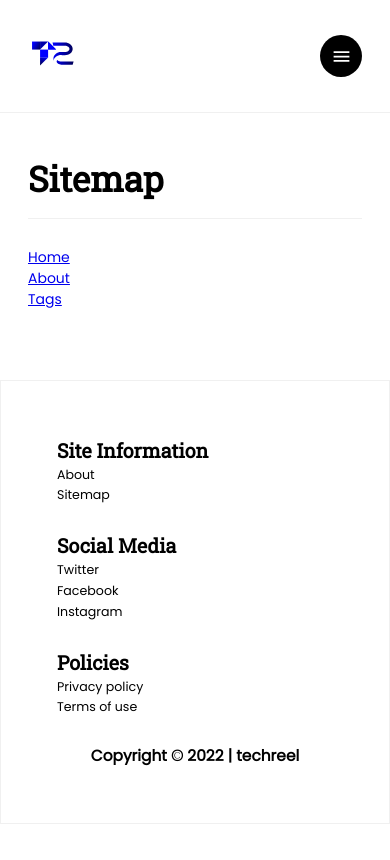
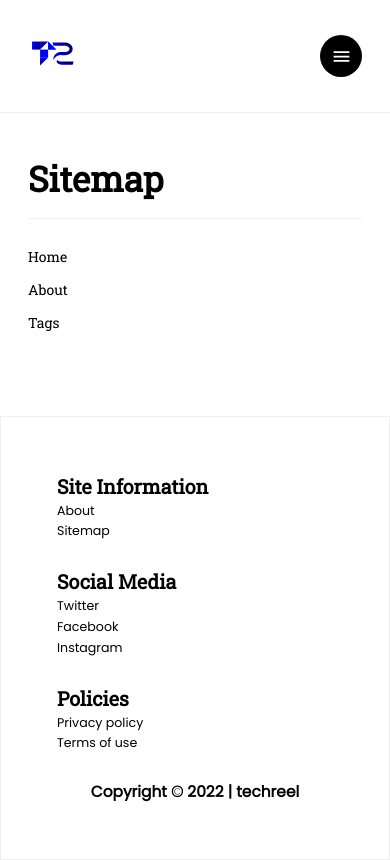
Before and after one commit to iyosayi0x/Techreel, a React (Vite) app in the folder techreel-frontend/: page /sitemap in a window 390 px wide. Built offline with nearby package versions, Linux system fonts and the light colour scheme; no server answers.

Commit message:
Updated ui styling

```diff
--- a/techreel-frontend/src/assets/index.css
+++ b/techreel-frontend/src/assets/index.css
@@ -810,11 +810,13 @@ html {
 /*
     For both about and sitemap page
 */
-.about, .sitemap {
+.about,
+.sitemap {
   padding: 1rem 2rem;
 }
 
-.about_header, .sitemap_header {
+.about_header,
+.sitemap_header {
   font-family: "Roboto Slab", serif;
   font-weight: bolder;
   margin: 2rem 0;
@@ -869,6 +871,87 @@ html {
 /*
     For only the sitemap page
 */
+.sitemap .sitemap_link_shell {
+  margin: 1rem 0;
+  font-family: "Roboto Slab", serif;
+}
+
+.sitemap .sitemap_link_shell a {
+  -webkit-text-decoration: None;
+          text-decoration: None;
+  color: black;
+  font-size: 1rem;
+}
+
+.sitemap .sitemap_link_shell a:hover {
+  color: #0026ff;
+}
+
+.sitemap .sitemap_page_name {
+  font-size: 1.3rem;
+  font-family: "Roboto Slab", serif;
+  font-weight: bolder;
+  border-bottom: 1px solid #f0f0f0;
+  padding: 1rem .2rem;
+}
+
+.sitemap .sitemap_container {
+  display: -webkit-box;
+  display: -ms-flexbox;
+  display: flex;
+  -webkit-box-pack: justify;
+      -ms-flex-pack: justify;
+          justify-content: space-between;
+  -webkit-box-align: start;
+      -ms-flex-align: start;
+          align-items: flex-start;
+}
+
+.sitemap .sitemap_links_wrapper {
+  -webkit-box-flex: .1;
+      -ms-flex: .1;
+          flex: .1;
+}
+
+.sitemap .sitemap_page_wrapper {
+  -webkit-box-flex: .8;
+      -ms-flex: .8;
+          flex: .8;
+}
+
+.sitemap .sitemap_page_link_list {
+  list-style: none;
+  padding: .5rem;
+}
+
+.sitemap .sitemap_page_link_item {
+  margin: 1.5rem auto;
+}
+
+.sitemap .sitemap_page_link_item a {
+  text-decoration: none;
+  color: black;
+}
+
+.sitemap .sitemap_page_link_item a:hover {
+  color: #0026ff;
+}
+
+@media screen and (max-width: 1000px) {
+  .sitemap .sitemap_container {
+    -webkit-box-orient: vertical;
+    -webkit-box-direction: normal;
+        -ms-flex-direction: column;
+            flex-direction: column;
+  }
+  .sitemap .sitemap_links_wrapper {
+    width: 100%;
+  }
+  .sitemap .sitemap_page_wrapper {
+    width: 100%;
+  }
+}
+
 .search_items_wrapper {
   display: -ms-grid;
   display: grid;
--- a/techreel-frontend/src/assets/scss/_siteInfo.scss
+++ b/techreel-frontend/src/assets/scss/_siteInfo.scss
@@ -1,48 +1,123 @@
 /*
     For both about and sitemap page
 */
-.about , .sitemap {
-    padding:1rem 2rem;
+.about,
+.sitemap {
+    padding: 1rem 2rem;
 }
-.about_header , .sitemap_header {
+
+.about_header,
+.sitemap_header {
     @include useSecondaryFont;
-    font-weight:bolder;
-    margin:2rem 0;
-    padding-bottom:1.2rem;
-    font-size:2.5rem;
-    border-bottom:1px solid $secondary-color;
+    font-weight: bolder;
+    margin: 2rem 0;
+    padding-bottom: 1.2rem;
+    font-size: 2.5rem;
+    border-bottom: 1px solid $secondary-color;
 }
 
 /*
     For only about page
 */
 .about_section {
-    font-weight:500;
-    padding:0 2rem;
-    max-width:700px;
+    font-weight: 500;
+    padding: 0 2rem;
+    max-width: 700px;
+
     p {
-        margin:2rem auto;
-        font-size:1.2rem;
+        margin: 2rem auto;
+        font-size: 1.2rem;
     }
 }
+
 .about_socials {
-    border-top:1px solid $secondary-color;
-    padding-top:1rem;
+    border-top: 1px solid $secondary-color;
+    padding-top: 1rem;
+
     ul {
-        list-style:none;
+        list-style: none;
     }
+
     li {
-        margin:1rem auto;
+        margin: 1rem auto;
     }
+
     a {
-        text-decoration:none;
-        color:black;
-        font-size:1rem;
-        @include useFlexbox(flex-start ,center);
-        gap:.5rem;
+        text-decoration: none;
+        color: black;
+        font-size: 1rem;
+        @include useFlexbox(flex-start, center);
+        gap: .5rem;
     }
 }
 
 /*
     For only the sitemap page
 */
+.sitemap .sitemap_link_shell {
+    margin: 1rem 0;
+    @include useSecondaryFont;
+}
+
+.sitemap .sitemap_link_shell a {
+    text-decoration: None;
+    color: black;
+    font-size: 1rem;
+
+    &:hover {
+        color: $primary-color;
+    }
+}
+
+.sitemap .sitemap_page_name {
+    font-size: 1.3rem;
+    @include useSecondaryFont;
+    font-weight: bolder;
+    border-bottom: 1px solid $secondary-color;
+    padding: 1rem .2rem;
+}
+
+.sitemap .sitemap_container {
+    @include useFlexbox(space-between, flex-start);
+}
+
+.sitemap .sitemap_links_wrapper {
+    flex: .1;
+}
+
+.sitemap .sitemap_page_wrapper {
+    flex: .8;
+}
+
+.sitemap .sitemap_page_link_list {
+    list-style: none;
+    padding: .5rem;
+}
+
+.sitemap .sitemap_page_link_item {
+    margin: 1.5rem auto;
+}
+
+.sitemap .sitemap_page_link_item a {
+    text-decoration: none;
+    color: black;
+
+    &:hover {
+        color: $primary-color;
+    }
+}
+
+@media screen and (max-width:1000px) {
+    .sitemap .sitemap_container {
+        flex-direction: column;
+    }
+
+    .sitemap .sitemap_links_wrapper {
+        width: 100%;
+    }
+
+    .sitemap .sitemap_page_wrapper {
+        width: 100%;
+    }
+
+}
```
